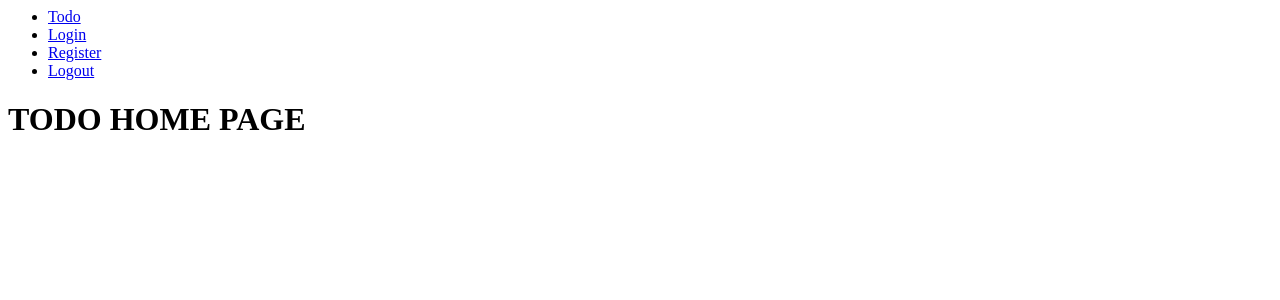
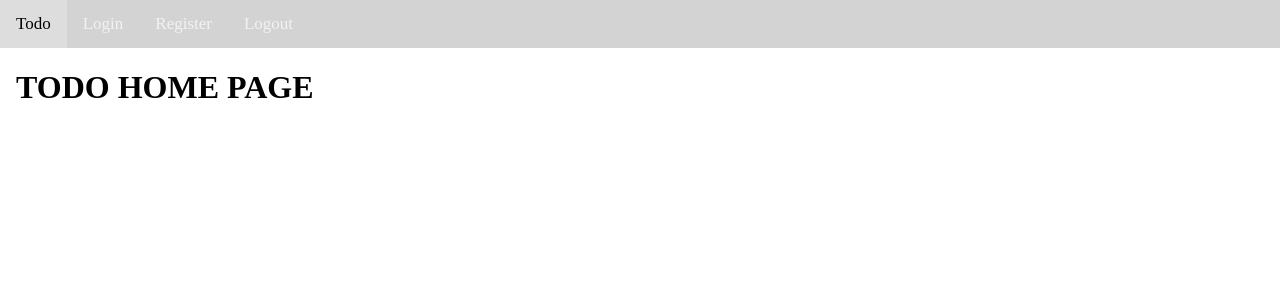
Before and after one commit to jovanna1616/python_2, a Django app: page / in a window 1280 px wide. Shown: the top 300 px of the page. Run offline with Django 3.2, Linux system fonts and the light colour scheme.

Commit message:
Added custom css in statisc dir.

```diff
--- /dev/null
+++ b/main/static/main/style.css
@@ -0,0 +1,28 @@
+body {
+    margin: 0;
+}
+.header-menu {
+    background-color: lightgrey;
+    width: 100%;
+    position: fixed;
+    top: 0;
+    overflow: hidden;
+}
+.header-menu a {
+    float: left;
+    display: block;
+    color: #f2f2f2;
+    text-align: center;
+    padding: 14px 16px;
+    text-decoration: none;
+    font-size: 17px;
+}
+.header-menu a:hover {
+    background: #ddd;
+    color: black;
+  }
+.main-container {
+padding: 1rem;
+margin-top: 2rem;
+height: auto;
+}
--- a/main/templates/main/header.html
+++ b/main/templates/main/header.html
@@ -1,8 +1,11 @@
-<head lang="en"></head>
+<head lang="en">
+    {% load static %}
+    <link rel="stylesheet" type="text/css" href="{% static 'main/style.css' %}" />
+</head>
 
 <body>
     {% include "main/includes/nav-bar.html" %}
-    <div>
+    <div class="main-container">
         {% block content %}
         {% endblock %}
     </div>
--- a/main/templates/main/includes/nav-bar.html
+++ b/main/templates/main/includes/nav-bar.html
@@ -1,14 +1,6 @@
-<ul>
-    <li>
-        <a href="/">Todo</a>
-    </li>
-    <li>
-        <a href="/login">Login</a>
-    </li>
-    <li>
-        <a href="/register">Register</a>
-    </li>
-    <li>
-        <a href="/logout">Logout</a>
-    </li>
-</ul>
+<div class="header-menu">
+    <a href="/">Todo</a>
+    <a href="/login">Login</a>
+    <a href="/register">Register</a>
+    <a href="/logout">Logout</a>
+</div>
```
